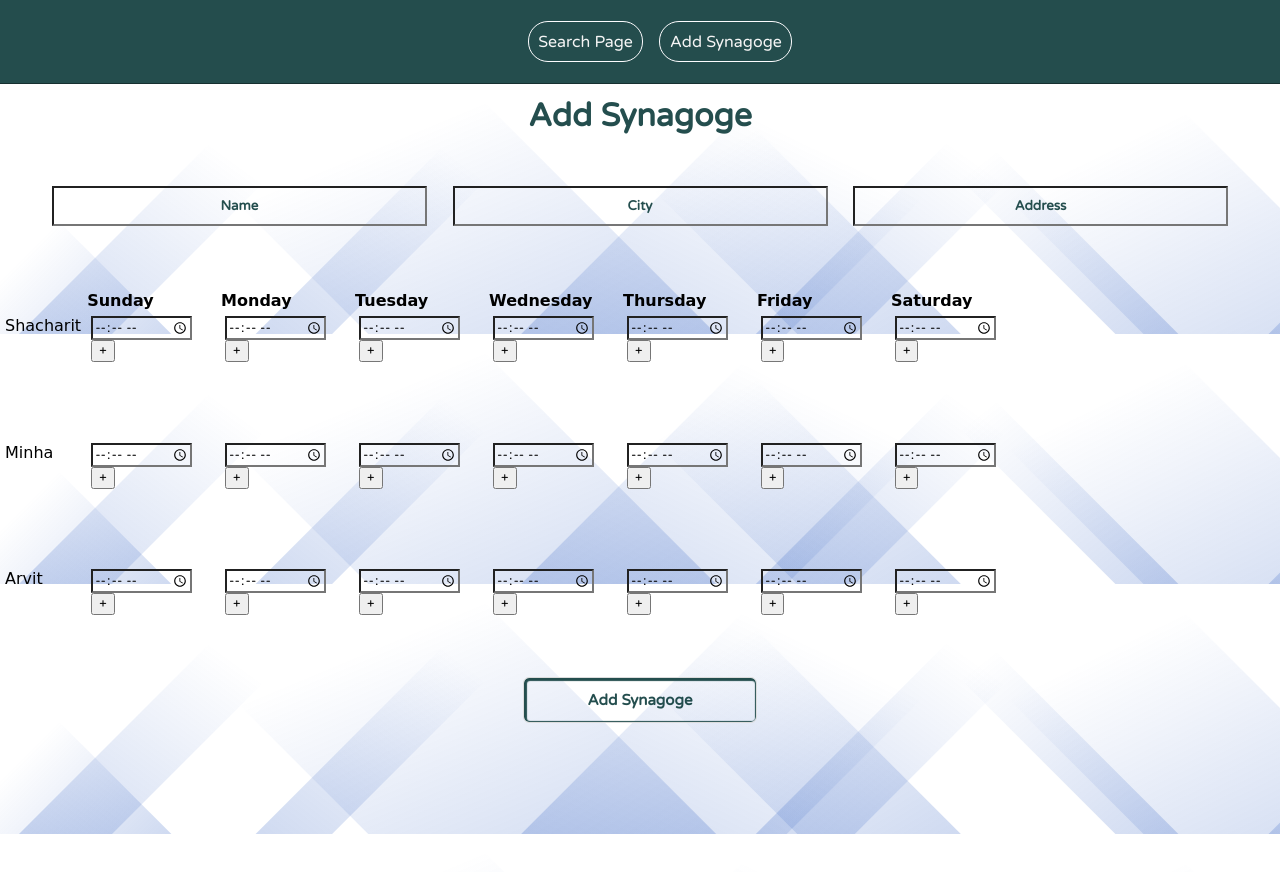
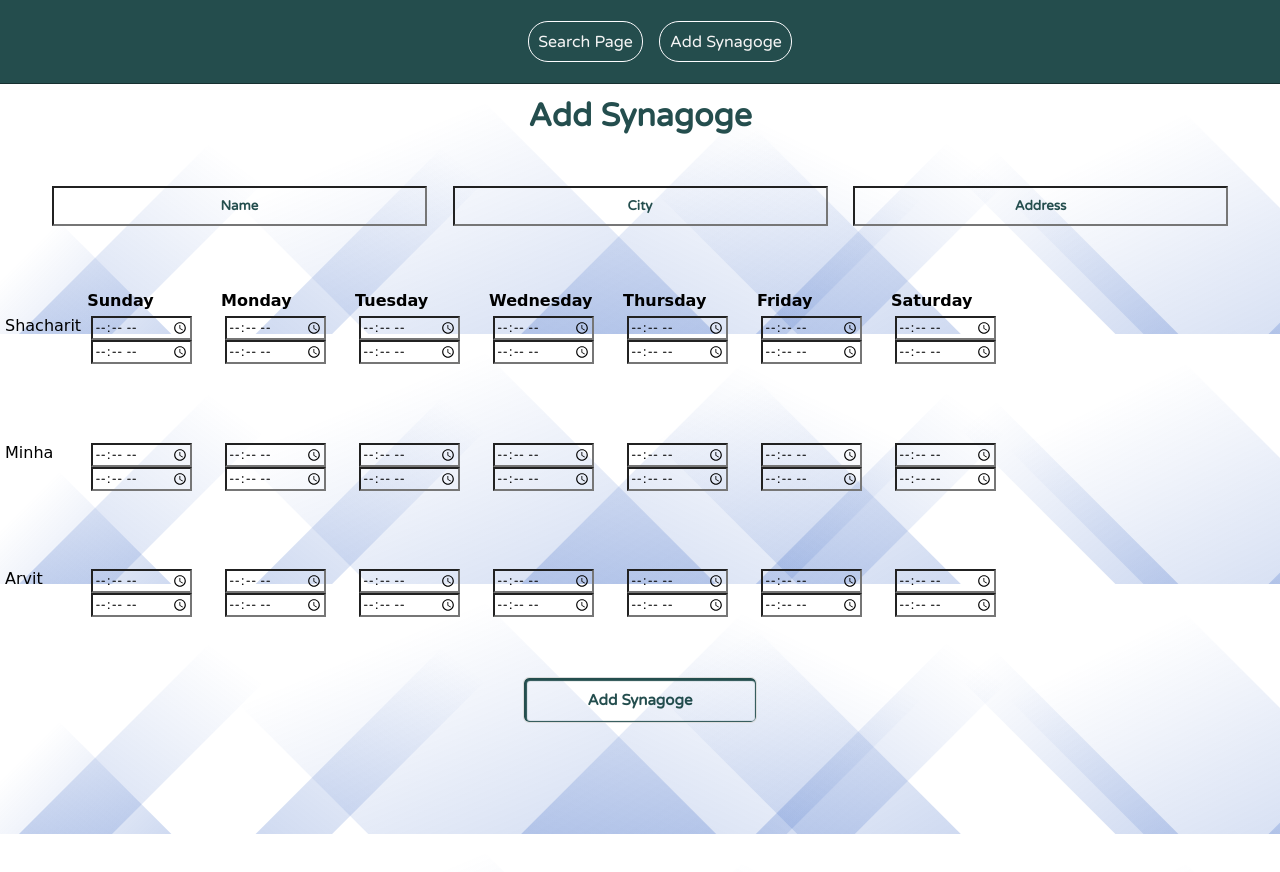
Before and after one commit to lidor12456/mid_project_find_Tfila, a React (Create React App) app: page /addsynagoge in a window 1280 px wide. Shown: the top 872 px of the page. Built offline with nearby package versions, Linux system fonts and the light colour scheme.

Commit message:
refactor input component and state update

```diff
--- a/src/Routes/AddSynagoge/components/AddInputBtn/AddInputBtn.jsx
+++ b/src/Routes/AddSynagoge/components/AddInputBtn/AddInputBtn.jsx
@@ -11,6 +11,8 @@ function AddInputBtn(props) {
     {!toggle ? "+" : "-"}
   </button>
   <br></br>
+
+  {console.log(props.pieceOfState)}
   {toggle ? <Input pieceOfState={props.pieceOfState} setSynagogeObj={props.setSynagogeObj}/>:  ""}
   </>
   )
--- a/src/Routes/AddSynagoge/components/Input/Input.jsx
+++ b/src/Routes/AddSynagoge/components/Input/Input.jsx
@@ -1,7 +1,7 @@
 import React from 'react'
 import { useState,useRef } from 'react'
 
-function Input({pieceOfState,setSynagogeObj}) {
+function Input({pieceOfState,setSynagogeObj,isFirstPosition}) {
     const [tfilaTimes,setTfilaTimes] = useState([]);
     const TimeInputRef = useRef()
 
@@ -9,12 +9,12 @@ function Input({pieceOfState,setSynagogeObj}) {
   return (
     <>
     <input
-    defaultValue={pieceOfState}
+    defaultValue={isFirstPosition? pieceOfState[0] :pieceOfState[1] }
     type="time"
     ref={TimeInputRef}
     onChange={()=>{
         setSynagogeObj((prev)=>{
-             pieceOfState.push(TimeInputRef.current?.value);
+            isFirstPosition? pieceOfState[0]=TimeInputRef.current?.value : pieceOfState[1]=TimeInputRef.current?.value;
             return prev;
         })
 
--- a/src/Routes/AddSynagoge/components/Table/Table.jsx
+++ b/src/Routes/AddSynagoge/components/Table/Table.jsx
@@ -1,5 +1,5 @@
 import React from 'react'
-import AddInputBtn from '../AddInputBtn/AddInputBtn'
+// import AddInputBtn from '../AddInputBtn/AddInputBtn'
 import Input from '../Input/Input'
 
 function Table({synagoeObj,setSynagogeObj}) {
@@ -26,77 +26,112 @@ function Table({synagoeObj,setSynagogeObj}) {
               <Input
                 pieceOfState={synagoeObj.SHACHARIT.Sunday}
                 setSynagogeObj={setSynagogeObj}
+                isFirstPosition={true}
               />
-              <AddInputBtn
+              <Input
                 pieceOfState={synagoeObj.SHACHARIT.Sunday}
                 setSynagogeObj={setSynagogeObj}
               />
+              {/* <AddInputBtn
+                pieceOfState={synagoeObj.SHACHARIT.Sunday}
+                setSynagogeObj={setSynagogeObj}
+              /> */}
             </td>
             <td className="tg-0lax">
               {" "}
               <Input
                 pieceOfState={synagoeObj.SHACHARIT.Monday}
                 setSynagogeObj={setSynagogeObj}
+                isFirstPosition={true}
               />
-              <AddInputBtn
+              <Input
                 pieceOfState={synagoeObj.SHACHARIT.Monday}
                 setSynagogeObj={setSynagogeObj}
               />
+              {/* <AddInputBtn
+                pieceOfState={synagoeObj.SHACHARIT.Monday}
+                setSynagogeObj={setSynagogeObj}
+              /> */}
             </td>
             <td className="tg-0lax">
               {" "}
               <Input
                 pieceOfState={synagoeObj.SHACHARIT.Tuesday}
                 setSynagogeObj={setSynagogeObj}
+                isFirstPosition={true}
               />
-              <AddInputBtn
+              <Input
                 pieceOfState={synagoeObj.SHACHARIT.Tuesday}
                 setSynagogeObj={setSynagogeObj}
               />
+              {/* <AddInputBtn
+                pieceOfState={synagoeObj.SHACHARIT.Tuesday}
+                setSynagogeObj={setSynagogeObj}
+              /> */}
             </td>
             <td className="tg-0lax">
               {" "}
               <Input
                 pieceOfState={synagoeObj.SHACHARIT.Wednesday}
                 setSynagogeObj={setSynagogeObj}
+                isFirstPosition={true}
               />
-              <AddInputBtn
+              <Input
                 pieceOfState={synagoeObj.SHACHARIT.Wednesday}
                 setSynagogeObj={setSynagogeObj}
               />
+              {/* <AddInputBtn
+                pieceOfState={synagoeObj.SHACHARIT.Wednesday}
+                setSynagogeObj={setSynagogeObj}
+              /> */}
             </td>
             <td className="tg-0lax">
               {" "}
               <Input
                 pieceOfState={synagoeObj.SHACHARIT.Thursday}
                 setSynagogeObj={setSynagogeObj}
+                isFirstPosition={true}
               />
-              <AddInputBtn
+              <Input
                 pieceOfState={synagoeObj.SHACHARIT.Thursday}
                 setSynagogeObj={setSynagogeObj}
               />
+              {/* <AddInputBtn
+                pieceOfState={synagoeObj.SHACHARIT.Thursday}
+                setSynagogeObj={setSynagogeObj}
+              /> */}
             </td>
             <td className="tg-0lax">
               {" "}
               <Input
                 pieceOfState={synagoeObj.SHACHARIT.Friday}
                 setSynagogeObj={setSynagogeObj}
+                isFirstPosition={true}
               />
-              <AddInputBtn
+              <Input
                 pieceOfState={synagoeObj.SHACHARIT.Friday}
                 setSynagogeObj={setSynagogeObj}
               />
+              {/* <AddInputBtn
+                pieceOfState={synagoeObj.SHACHARIT.Friday}
+                setSynagogeObj={setSynagogeObj}
+              /> */}
             </td>
             <td className="tg-0lax">
               {" "}
               <Input
                 pieceOfState={synagoeObj.SHACHARIT.Saturday}
                 setSynagogeObj={setSynagogeObj}
+                isFirstPosition={true}
               />
-              <AddInputBtn
+              <Input
                 pieceOfState={synagoeObj.SHACHARIT.Saturday}
                 setSynagogeObj={setSynagogeObj}
               />
+              {/* <AddInputBtn
+                pieceOfState={synagoeObj.SHACHARIT.Saturday}
+                setSynagogeObj={setSynagogeObj}
+              /> */}
             </td>
           </tr>
           <tr>
@@ -105,71 +140,106 @@ function Table({synagoeObj,setSynagogeObj}) {
               <Input
                 pieceOfState={synagoeObj.MINHA.Sunday}
                 setSynagogeObj={setSynagogeObj}
+                isFirstPosition={true}
               />
-              <AddInputBtn
+              <Input
                 pieceOfState={synagoeObj.MINHA.Sunday}
                 setSynagogeObj={setSynagogeObj}
               />
+              {/* <AddInputBtn
+                pieceOfState={synagoeObj.MINHA.Sunday}
+                setSynagogeObj={setSynagogeObj}
+              /> */}
             </td>
             <td className="tg-0lax">
               <Input
                 pieceOfState={synagoeObj.MINHA.Monday}
                 setSynagogeObj={setSynagogeObj}
+                isFirstPosition={true}
               />
-              <AddInputBtn
+              <Input
                 pieceOfState={synagoeObj.MINHA.Monday}
                 setSynagogeObj={setSynagogeObj}
               />
+              {/* <AddInputBtn
+                pieceOfState={synagoeObj.MINHA.Monday}
+                setSynagogeObj={setSynagogeObj}
+              /> */}
             </td>
             <td className="tg-0lax">
               <Input
                 pieceOfState={synagoeObj.MINHA.Tuesday}
                 setSynagogeObj={setSynagogeObj}
+                isFirstPosition={true}
               />
-              <AddInputBtn
+              <Input
                 pieceOfState={synagoeObj.MINHA.Tuesday}
                 setSynagogeObj={setSynagogeObj}
               />
+              {/* <AddInputBtn
+                pieceOfState={synagoeObj.MINHA.Tuesday}
+                setSynagogeObj={setSynagogeObj}
+              /> */}
             </td>
             <td className="tg-0lax">
               <Input
                 pieceOfState={synagoeObj.MINHA.Wednesday}
                 setSynagogeObj={setSynagogeObj}
+                isFirstPosition={true}
               />
-              <AddInputBtn
+              <Input
                 pieceOfState={synagoeObj.MINHA.Wednesday}
                 setSynagogeObj={setSynagogeObj}
               />
+              {/* <AddInputBtn
+                pieceOfState={synagoeObj.MINHA.Wednesday}
+                setSynagogeObj={setSynagogeObj}
+              /> */}
             </td>
             <td className="tg-0lax">
               <Input
                 pieceOfState={synagoeObj.MINHA.Thursday}
                 setSynagogeObj={setSynagogeObj}
+                isFirstPosition={true}
               />
-              <AddInputBtn
+              <Input
                 pieceOfState={synagoeObj.MINHA.Thursday}
                 setSynagogeObj={setSynagogeObj}
               />
+              {/* <AddInputBtn
+                pieceOfState={synagoeObj.MINHA.Thursday}
+                setSynagogeObj={setSynagogeObj}
+              /> */}
             </td>
             <td className="tg-0lax">
               <Input
                 pieceOfState={synagoeObj.MINHA.Friday}
                 setSynagogeObj={setSynagogeObj}
+                isFirstPosition={true}
               />
-              <AddInputBtn
+              <Input
                 pieceOfState={synagoeObj.MINHA.Friday}
                 setSynagogeObj={setSynagogeObj}
               />
+              {/* <AddInputBtn
+                pieceOfState={synagoeObj.MINHA.Friday}
+                setSynagogeObj={setSynagogeObj}
+              /> */}
             </td>
             <td className="tg-0lax">
               <Input
                 pieceOfState={synagoeObj.MINHA.Saturday}
                 setSynagogeObj={setSynagogeObj}
+                isFirstPosition={true}
               />
-              <AddInputBtn
+              <Input
                 pieceOfState={synagoeObj.MINHA.Saturday}
                 setSynagogeObj={setSynagogeObj}
               />
+              {/* <AddInputBtn
+                pieceOfState={synagoeObj.MINHA.Saturday}
+                setSynagogeObj={setSynagogeObj}
+              /> */}
             </td>
           </tr>
           <tr>
@@ -178,71 +248,106 @@ function Table({synagoeObj,setSynagogeObj}) {
               <Input
                 pieceOfState={synagoeObj.ARVIT.Sunday}
                 setSynagogeObj={setSynagogeObj}
+                isFirstPosition={true}
               />
-              <AddInputBtn
+              <Input
                 pieceOfState={synagoeObj.ARVIT.Sunday}
                 setSynagogeObj={setSynagogeObj}
               />
+              {/* <AddInputBtn
+                pieceOfState={synagoeObj.ARVIT.Sunday}
+                setSynagogeObj={setSynagogeObj}
+              /> */}
             </td>
             <td className="tg-0lax">
               <Input
                 pieceOfState={synagoeObj.ARVIT.Monday}
                 setSynagogeObj={setSynagogeObj}
+                isFirstPosition={true}
               />
-              <AddInputBtn
+              <Input
                 pieceOfState={synagoeObj.ARVIT.Monday}
                 setSynagogeObj={setSynagogeObj}
               />
+              {/* <AddInputBtn
+                pieceOfState={synagoeObj.ARVIT.Monday}
+                setSynagogeObj={setSynagogeObj}
+              /> */}
             </td>
             <td className="tg-0lax">
               <Input
                 pieceOfState={synagoeObj.ARVIT.Tuesday}
                 setSynagogeObj={setSynagogeObj}
+                isFirstPosition={true}
               />
-              <AddInputBtn
+              <Input
                 pieceOfState={synagoeObj.ARVIT.Tuesday}
                 setSynagogeObj={setSynagogeObj}
               />
+              {/* <AddInputBtn
+                pieceOfState={synagoeObj.ARVIT.Tuesday}
+                setSynagogeObj={setSynagogeObj}
+              /> */}
             </td>
             <td className="tg-0lax">
               <Input
                 pieceOfState={synagoeObj.ARVIT.Wednesday}
                 setSynagogeObj={setSynagogeObj}
+                isFirstPosition={true}
               />
-              <AddInputBtn
+              <Input
                 pieceOfState={synagoeObj.ARVIT.Wednesday}
                 setSynagogeObj={setSynagogeObj}
               />
+              {/* <AddInputBtn
+                pieceOfState={synagoeObj.ARVIT.Wednesday}
+                setSynagogeObj={setSynagogeObj}
+              /> */}
             </td>
             <td className="tg-0lax">
               <Input
                 pieceOfState={synagoeObj.ARVIT.Thursday}
                 setSynagogeObj={setSynagogeObj}
+                isFirstPosition={true}
               />
-              <AddInputBtn
+              <Input
                 pieceOfState={synagoeObj.ARVIT.Thursday}
                 setSynagogeObj={setSynagogeObj}
               />
+              {/* <AddInputBtn
+                pieceOfState={synagoeObj.ARVIT.Thursday}
+                setSynagogeObj={setSynagogeObj}
+              /> */}
             </td>
             <td className="tg-0lax">
               <Input
                 pieceOfState={synagoeObj.ARVIT.Friday}
                 setSynagogeObj={setSynagogeObj}
+                isFirstPosition={true}
               />
-              <AddInputBtn
+              <Input
                 pieceOfState={synagoeObj.ARVIT.Friday}
                 setSynagogeObj={setSynagogeObj}
               />
+              {/* <AddInputBtn
+                pieceOfState={synagoeObj.ARVIT.Friday}
+                setSynagogeObj={setSynagogeObj}
+              /> */}
             </td>
             <td className="tg-0lax">
               <Input
                 pieceOfState={synagoeObj.ARVIT.Saturday}
                 setSynagogeObj={setSynagogeObj}
+                isFirstPosition={true}
               />
-              <AddInputBtn
+              <Input
                 pieceOfState={synagoeObj.ARVIT.Saturday}
                 setSynagogeObj={setSynagogeObj}
               />
+              {/* <AddInputBtn
+                pieceOfState={synagoeObj.ARVIT.Saturday}
+                setSynagogeObj={setSynagogeObj}
+              /> */}
             </td>
           </tr>
         </tbody>
```
Also changed, not shown: src/Routes/Synagoge/Synagoge.js (+7 -8 lines), 1 other file (tests, documents, lock files or other folders).
